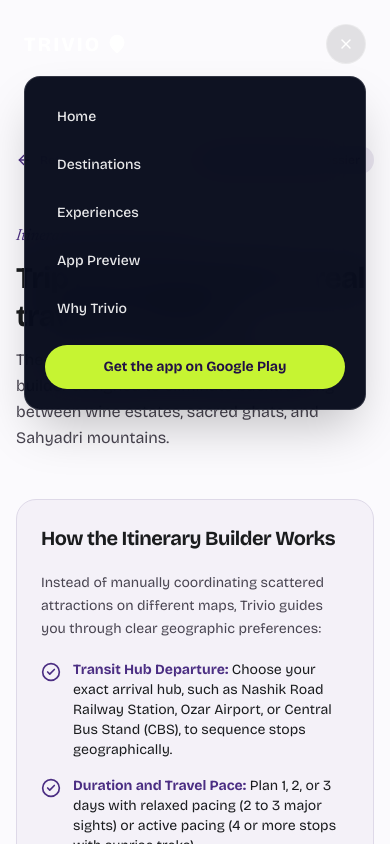
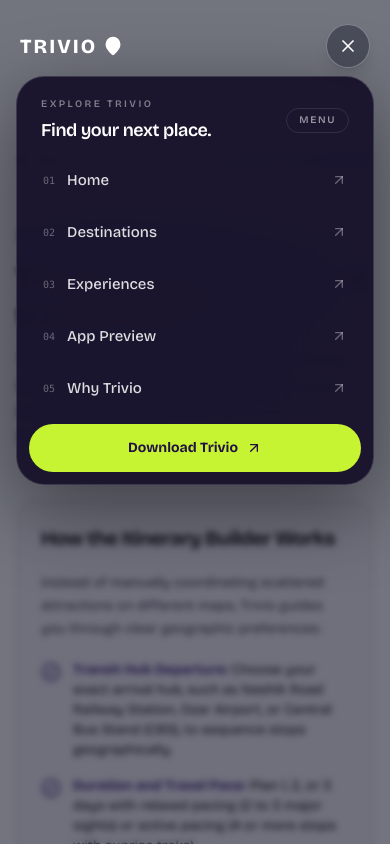
Before and after one commit to sooubh/nashik, a Next.js app: page /trip-planner in a window 390 px wide. Both pictures are taken after a click on the button "Open Navigation Menu". Shown: the top 844 px of the page. Built offline with nearby package versions, Linux system fonts and the light colour scheme.

Commit message:
Polish responsive mobile navigation menu

```diff
--- a/src/components/SiteNav.tsx
+++ b/src/components/SiteNav.tsx
@@ -2,7 +2,7 @@
 
 import React, { useState, useEffect } from 'react';
 import Link from 'next/link';
-import { Menu, MapPin, X } from 'lucide-react';
+import { Menu, MapPin, X, ArrowUpRight } from 'lucide-react';
 import { SITE_CONFIG } from '@/config/site';
 
 const NAV_ITEMS = [
@@ -19,12 +19,25 @@ export function SiteNav() {
 
   useEffect(() => {
     const handleScroll = () => setIsScrolled(window.scrollY > 40);
+    const handleKeyDown = (event: KeyboardEvent) => {
+      if (event.key === 'Escape') setMobileOpen(false);
+    };
     handleScroll();
     window.addEventListener('scroll', handleScroll, { passive: true });
-    return () => window.removeEventListener('scroll', handleScroll);
+    window.addEventListener('keydown', handleKeyDown);
+    return () => {
+      window.removeEventListener('scroll', handleScroll);
+      window.removeEventListener('keydown', handleKeyDown);
+    };
   }, []);
 
+  useEffect(() => {
+    document.body.style.overflow = mobileOpen ? 'hidden' : '';
+    return () => { document.body.style.overflow = ''; };
+  }, [mobileOpen]);
+
   return (
+    <>
       <header
         className={'fixed left-0 right-0 top-0 z-50 w-full transition-all duration-300 ' + (
           isScrolled
@@ -32,7 +45,7 @@ export function SiteNav() {
             : 'bg-transparent py-6 sm:py-8'
         )}
       >
-      <div className="flex w-full items-center justify-between px-6 sm:px-12 lg:px-16">
+        <div className="flex w-full items-center justify-between px-5 sm:px-12 lg:px-16">
           <Link
             href="/"
             className="group flex select-none items-center gap-1.5 text-xl font-black tracking-widest text-white sm:text-2xl"
@@ -67,42 +80,63 @@ export function SiteNav() {
           <button
             type="button"
             onClick={() => setMobileOpen((open) => !open)}
-          className="flex h-10 w-10 items-center justify-center rounded-full border border-white/30 bg-black/10 text-white transition-colors hover:bg-white/10 md:hidden"
+            className="relative z-[60] flex h-11 w-11 items-center justify-center rounded-full border border-white/30 bg-slate-950/35 text-white shadow-lg backdrop-blur-md transition-all hover:bg-white/10 active:scale-95 md:hidden"
             aria-label={mobileOpen ? 'Close Navigation Menu' : 'Open Navigation Menu'}
             aria-expanded={mobileOpen}
             aria-controls="mobile-navigation"
           >
-          {mobileOpen ? <X className="h-4 w-4" /> : <Menu className="h-4 w-4" />}
+            {mobileOpen ? <X className="h-5 w-5" /> : <Menu className="h-5 w-5" />}
           </button>
         </div>
+      </header>
 
       {mobileOpen && (
-        <div className="mt-3 w-full px-6 md:hidden" id="mobile-navigation">
+        <div className="fixed inset-0 z-40 md:hidden" id="mobile-navigation">
+          <button
+            type="button"
+            aria-label="Close navigation menu"
+            className="absolute inset-0 h-full w-full bg-slate-950/55 backdrop-blur-[3px]"
+            onClick={() => setMobileOpen(false)}
+          />
           <nav
             aria-label="Mobile Navigation Menu"
-            className="flex flex-col gap-2 rounded-2xl border border-white/15 bg-slate-950/95 p-5 text-white shadow-2xl backdrop-blur-xl"
+            className="absolute left-4 right-4 top-[76px] mx-auto max-w-md overflow-hidden rounded-[1.75rem] border border-white/15 bg-[#17112b]/95 p-3 text-white shadow-[0_24px_80px_rgba(0,0,0,0.45)] backdrop-blur-2xl"
           >
-            {NAV_ITEMS.map((item) => (
+            <div className="flex items-center justify-between px-3 pb-3 pt-2">
+              <div>
+                <p className="text-[10px] font-semibold uppercase tracking-[0.24em] text-white/45">Explore Trivio</p>
+                <p className="mt-1 text-lg font-semibold tracking-tight">Find your next place.</p>
+              </div>
+              <span className="rounded-full border border-white/10 px-3 py-1 text-[10px] font-semibold tracking-[0.16em] text-white/55">MENU</span>
+            </div>
+            <div className="space-y-1">
+              {NAV_ITEMS.map((item, index) => (
                 <a
                   key={item.label}
                   href={item.href}
                   onClick={() => setMobileOpen(false)}
-                className="rounded-lg px-3 py-2.5 text-sm font-medium text-white/90 transition-colors hover:bg-white/10 hover:text-white"
+                  className="group flex min-h-12 items-center justify-between rounded-xl px-3.5 text-[15px] font-medium text-white/85 transition-colors hover:bg-white/[0.08] hover:text-white"
                 >
+                  <span className="flex items-center gap-3">
+                    <span className="font-mono text-[10px] text-white/35">0{index + 1}</span>
                     {item.label}
+                  </span>
+                  <ArrowUpRight className="h-4 w-4 text-white/35 transition-all group-hover:-translate-y-0.5 group-hover:translate-x-0.5 group-hover:text-signal-lime" />
                 </a>
               ))}
+            </div>
             <a
               href={SITE_CONFIG.playStoreUrl}
               target="_blank"
               rel="noopener noreferrer"
-              className="mt-2 rounded-full bg-signal-lime py-3 text-center text-sm font-bold text-[#221045]"
+              onClick={() => setMobileOpen(false)}
+              className="mt-3 flex min-h-12 items-center justify-center gap-2 rounded-full bg-signal-lime px-5 text-sm font-bold text-[#221045] transition-colors hover:bg-[#d5ff4f]"
             >
-              Get the app on Google Play
+              Download Trivio <ArrowUpRight className="h-4 w-4" />
             </a>
           </nav>
         </div>
       )}
-    </header>
+    </>
   );
 }
```
Lines whose indentation alone changed are shown as unchanged.
